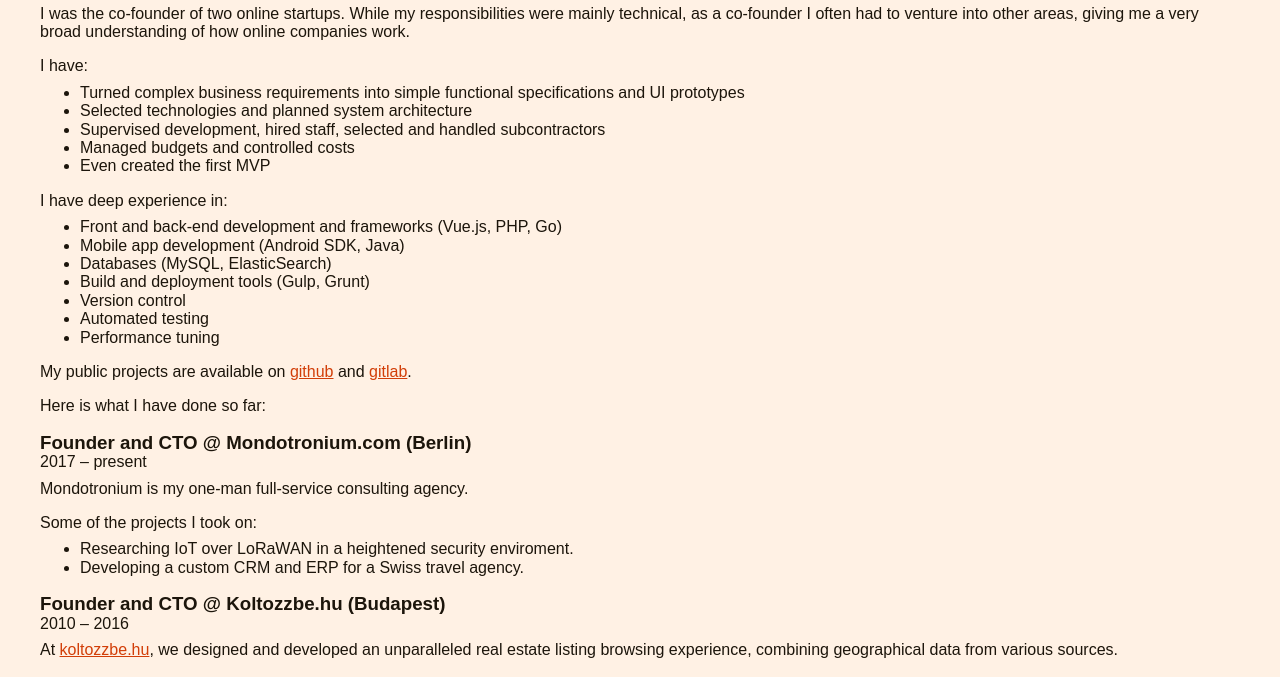
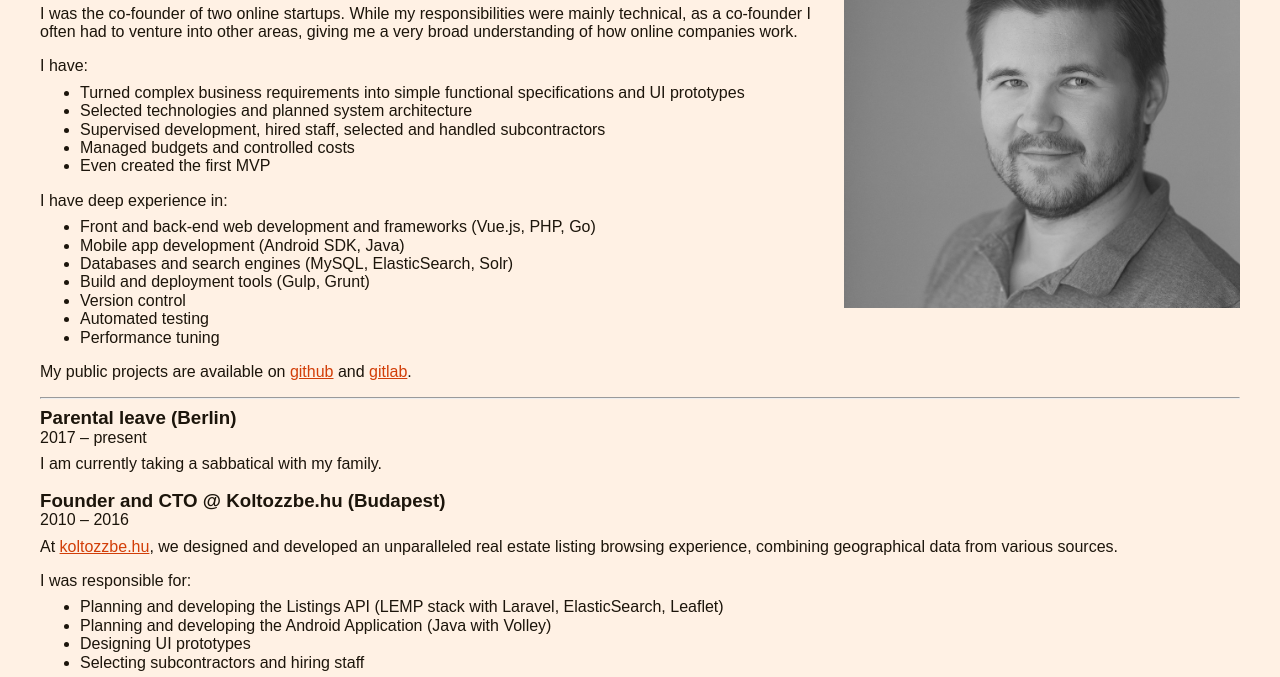
Before and after one commit to Mondotronium/mondotronium.github.io, a plain HTML site: page cv.html in a window 1280 px wide. Shown: the part 128-805 px from the top of the page. Drawn offline with Linux system fonts and the light colour scheme.

Commit message:
added profile image

```diff
--- a/cv.html
+++ b/cv.html
@@ -45,11 +45,26 @@
 				color: #D23E08;
 			}
 
+			img {
+				max-width: 100%;
+				margin-bottom: 2em;
+			}
+
+			@media screen and (min-width: 600px) {
+				img {
+					float:right;
+					margin-left: 2em;
+					max-width: 33%;
+				}
+			}
+
 		</style>
 
 	</head>
 
 	<body>
+
+		<img src="profile.jpg" />
 
 		<h1>Marton Farago</h1>
 		<h3>CTO, Head of Product, Full Stack Engineer</h3>
@@ -72,9 +87,9 @@
 		<p>I have deep experience in:</p>
 
 		<ul>
-			<li>Front and back-end development and frameworks (Vue.js, PHP, Go)</li>
+			<li>Front and back-end web development and frameworks (Vue.js, PHP, Go)</li>
 			<li>Mobile app development (Android SDK, Java)
-			<li>Databases (MySQL, ElasticSearch)</li>
+			<li>Databases and search engines (MySQL, ElasticSearch, Solr)</li>
 			<li>Build and deployment tools (Gulp, Grunt)</li>
 			<li>Version control</li>
 			<li>Automated testing</li>
@@ -83,19 +98,12 @@
 
 		<p>My public projects are available on <a href="https://github.com/interferenc">github</a> and <a href="https://gitlab.com/interferenc">gitlab</a>.</p>
 
-		<p>Here is what I have done so far:</p>
+		<hr>
 
-		<h3>Founder and CTO @ Mondotronium.com (Berlin)</h3>
+		<h3>Parental leave (Berlin)</h3>
 		<h4>2017 – present</h4>
 
-		<p>Mondotronium is my one-man full-service consulting agency.</p>
-
-		<p>Some of the projects I took on:</p>
-
-		<ul>
-			<li>Researching IoT over LoRaWAN in a heightened security enviroment.</li>
-			<li>Developing a custom CRM and ERP for a Swiss travel agency.</li>
-		</ul>
+		<p>I am currently taking a sabbatical with my family.</p>
 
 
 		<h3>Founder and CTO @ Koltozzbe.hu (Budapest)</h3>
```
Also changed, not shown: profile.jpg (added).
